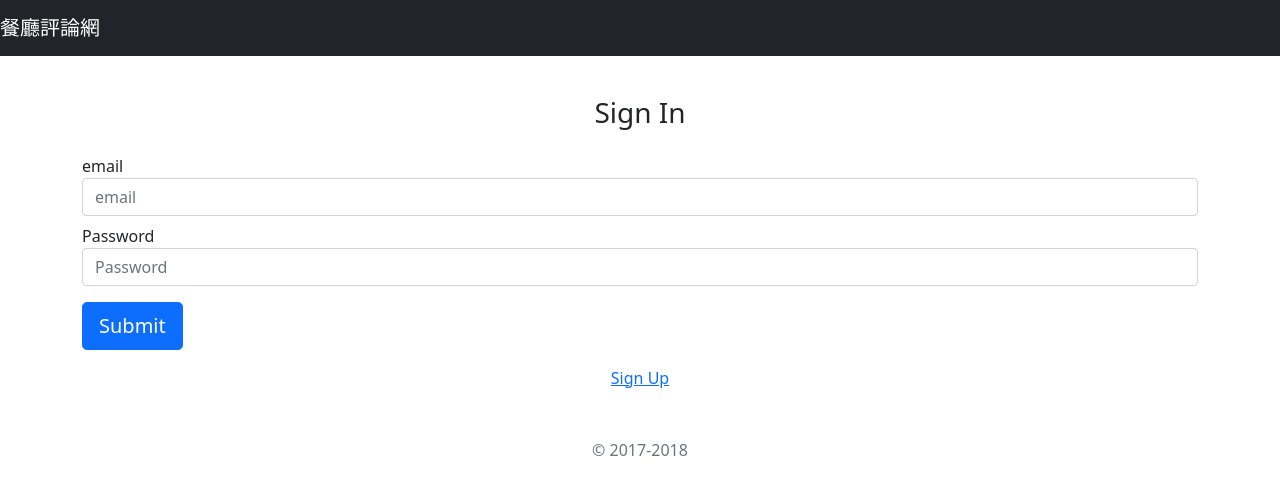
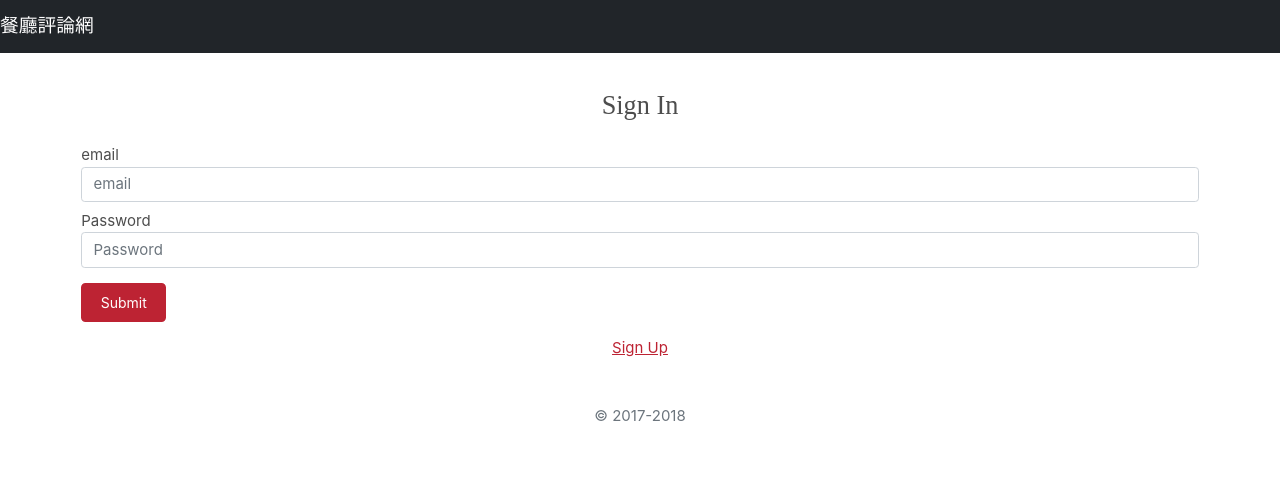
Before and after one commit to wintersprouter/forum-front-end-vue, a Vue app: page /#/signin in a window 1280 px wide. Shown: the top 494 px of the page. Built offline with nearby package versions, Linux system fonts and the light colour scheme.

Commit message:
style: application.css

```diff
--- /dev/null
+++ b/src/assets/application.css
@@ -0,0 +1,129 @@
+* {
+  font-size: 15px;
+  font-weight: normal;
+  font-family: -apple-system, BlinkMacSystemFont, 'Segoe UI', Roboto,
+    Oxygen-Sans, Ubuntu, Cantarell, 'Helvetica Neue', '微軟正黑體', Helvetica,
+    Arial, sans-serif;
+  line-height: 1.5;
+  color: #4d4d4d;
+  outline: none;
+}
+
+a {
+  color: #bd2333;
+  transition: all 0.3s ease-in-out;
+}
+
+a:hover {
+  color: #bd2333;
+}
+
+.table td,
+.table th {
+  vertical-align: middle;
+}
+
+.page-link:focus,
+.form-control:focus,
+.btn,
+.navbar-dark .navbar-toggler {
+  outline: none;
+  box-shadow: none;
+}
+
+.form-control:focus {
+  border: 1px solid rgba(0, 0, 0, 0.4);
+}
+
+.btn,
+.btn.btn-border:hover {
+  min-width: 85px;
+  padding: 7px 14px;
+  font-size: 14px;
+  color: white;
+  background-color: #bd2333;
+  border: 2px solid #bd2333;
+  transition: color 0.15s ease-in-out, background-color 0.15s ease-in-out,
+    border-color 0.15s ease-in-out, box-shadow 0.15s ease-in-out;
+}
+
+.btn-border,
+.btn:hover,
+.btn-primary:hover {
+  background: transparent;
+  color: #bd2333;
+  text-decoration: none;
+  border: 2px solid #bd2333;
+}
+
+.btn:focus {
+  box-shadow: none;
+}
+
+.btn-primary:not(:disabled):not(.disabled).active,
+.btn-primary:not(:disabled):not(.disabled):active,
+.show > .btn-primary.dropdown-toggle {
+  border: 2px solid #bd2333;
+  color: #bd2333;
+  background: transparent;
+}
+
+.btn-primary.disabled,
+.btn-primary:disabled {
+  color: #fff;
+  background-color: #bd2333;
+  border-color: #bd2333;
+}
+
+.btn-outline-success {
+  border-color: white;
+  border-width: 1px;
+}
+
+.btn-outline-success:hover {
+  color: rgba(255, 255, 255, 0.85);
+  border-color: rgba(255, 255, 255, 0.85);
+  border-width: 1px;
+}
+
+h1,
+.card-text {
+  font-family: serif;
+}
+
+.badge.badge-secondary {
+  color: inherit;
+  background-color: #e8e8e8;
+  padding: 6px;
+  font-size: 12.5px;
+}
+
+.card {
+  border: none;
+  box-shadow: -1px 4px 10px rgba(0, 0, 0, 0.06);
+}
+
+.card-text {
+  font-size: 17px;
+  line-height: 1.3;
+}
+
+.card-text.title-wrap {
+  margin: 0;
+}
+
+.card-text a {
+  font-family: inherit;
+  font-size: 24px;
+  line-height: 1.3;
+  color: #4d4d4d;
+}
+
+.card-text a:hover {
+  color: #bd2333;
+}
+
+.swal2-popup.swal2-toast {
+  box-shadow: none;
+  border: 1px solid #dadada;
+}
--- a/src/main.js
+++ b/src/main.js
@@ -2,6 +2,7 @@
 import App from './App.vue'
 import router from './router'
 import store from './store'
+import './assets/application.css'
 
 Vue.config.productionTip = false
 
```
